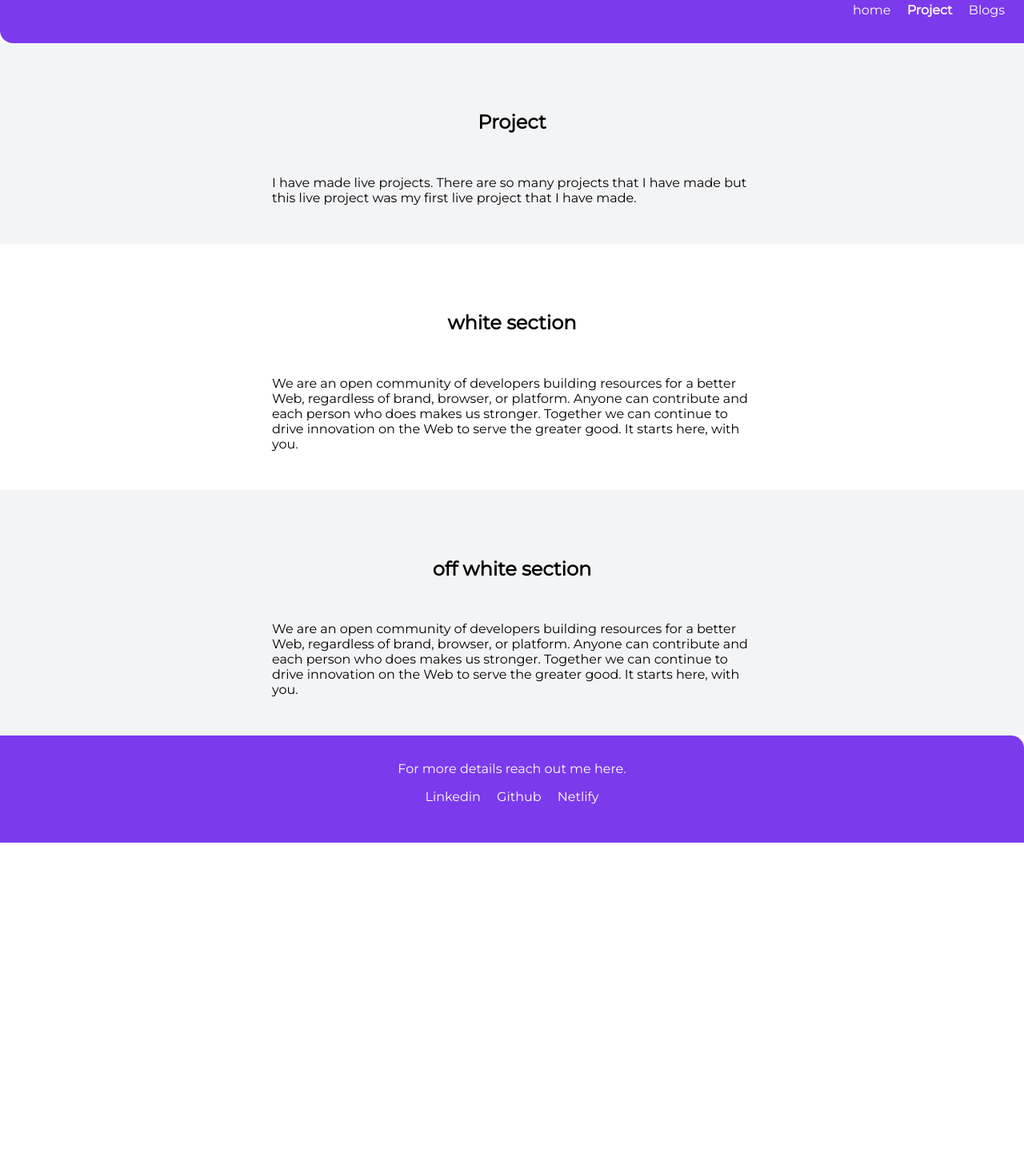
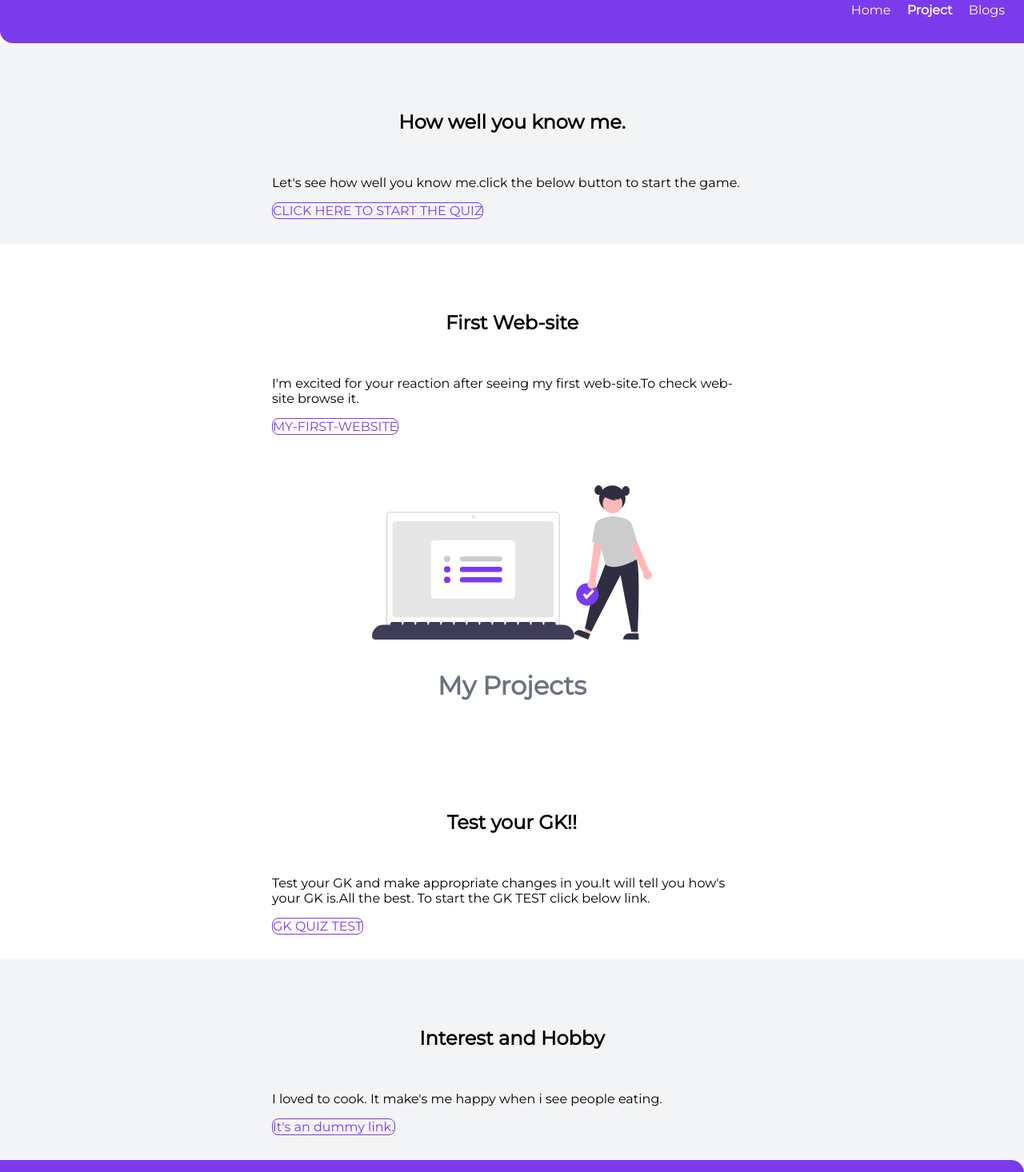
Before and after one commit to akankshadhabale/lessonNo3-HTMLCSS, a plain HTML site: page project.html in a window 1280 px wide. Shown: the part 48-1514 px from the top of the page at 80% size. Before the commit the page ends 1102 px from the top, so only its background shows below. Drawn offline with Linux system fonts and the light colour scheme.

Commit message:
added quizs

```diff
--- a/project.html
+++ b/project.html
@@ -4,7 +4,7 @@
     <meta charset="UTF-8">
     <meta http-equiv="X-UA-Compatible" content="IE=edge">
     <meta name="viewport" content="width=device-width, initial-scale=1.0">
-    <title>prject page.</title>
+    <title>project page.</title>
     <link href="/style.css" rel="stylesheet">
 </head>
 <body>
@@ -12,7 +12,7 @@
         <div class="nav-brand"> CookingDeveloper </div>
         <ul class="list-non-bullet nav-pills">
             <li class="list-item-inline">
-                <a class="link " href="/">home</a>
+                <a class="link " href="/">Home</a>
            </li>
            <li class="list-item-inline">
                 <a class="link link-active" href="/project.html">Project</a>
@@ -24,29 +24,48 @@
     </nav>
     <section class="section ow">
         <div class="container container-center">
-            <h1>Project</h1>
-        <p>I have made live projects. There are so many projects that I have made but this live project was my first live project that I have made.</p>
+            <h1>How well you know me.</h1>
+        <p>Let's see how well you know me.click the below button to start the game.</p>
+        <a  class="link link-secondary" href="https://replit.com/@AkankshaDhabale/clubbing-everything-2#index.js">CLICK HERE TO START THE QUIZ</a>
 
 
         </div>
 
     </section>
+
     <section class="section">
         <div class="container container-center">
-            <h1>white section</h1>
-          <p>We are an open community of developers building resources for a better Web, regardless of brand, browser, or platform. Anyone can contribute and each person who does makes us stronger. Together we can continue to drive innovation on the Web to serve the greater good. It starts here, with you.</p>
+            <h1>First Web-site</h1>
+          <p>I'm excited for your reaction after seeing my first web-site.To check web-site browse it.</p>
+          <a  class="link link-secondary" href="/">MY-FIRST-WEBSITE</a>
         </div>
 
     </section>
-    <section class="section ow">
-        <div class="container container-center">
-            <h1>off white section</h1>
-        <p>We are an open community of developers building resources for a better Web, regardless of brand, browser, or platform. Anyone can contribute and each person who does makes us stronger. Together we can continue to drive innovation on the Web to serve the greater good. It starts here, with you.</p>
-
-        </div>
+    <header class="hero">
+        <img  class="hero-image" src="image/project.svg"/>
+        <h1 class="hero-heading">My Projects </h1>
+    </header>
 
 
-    </section>
+    <section class="section">
+    <div class="container container-center">
+        <h1>Test your GK!!</h1>
+      <p>Test your GK and make appropriate changes in you.It will tell you how's your GK is.All the best. To start the GK TEST click below link.</p>
+      <a  class="link link-secondary" href="https://replit.com/@AkankshaDhabale/assignment1-of-levelOneend-game-1#index.js">GK QUIZ TEST</a>
+
+    </div>
+
+</section>
+<section class="section ow">
+    <div class="container container-center">
+        <h1>Interest and Hobby</h1>
+    <p>I loved to cook. It make's me happy when i see people eating.</p>
+    <a  class="link link-secondary" href="/">It's an dummy link.</a>
+
+    </div>
+
+
+</section>
 
 
     <footer class="footer">
@@ -61,6 +80,7 @@
             <li class="list-item-inline">
                 <a  class="link"  href="https://app.netlify.com/teams/akankshadhabale">Netlify</a>
             </li>
+
         </ul>
     </footer>
 
```
Also changed, not shown: blogs.html (+1 -0 lines), index.html (+2 -1 lines), image/project.svg (added).
